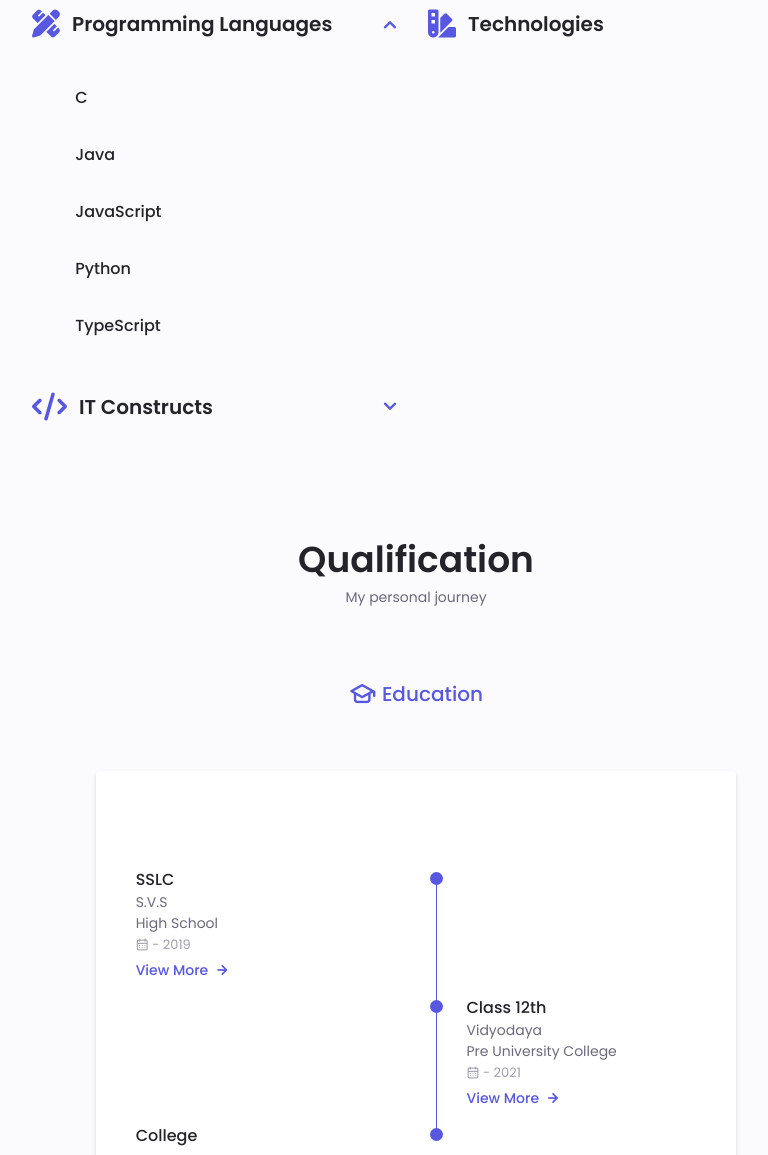
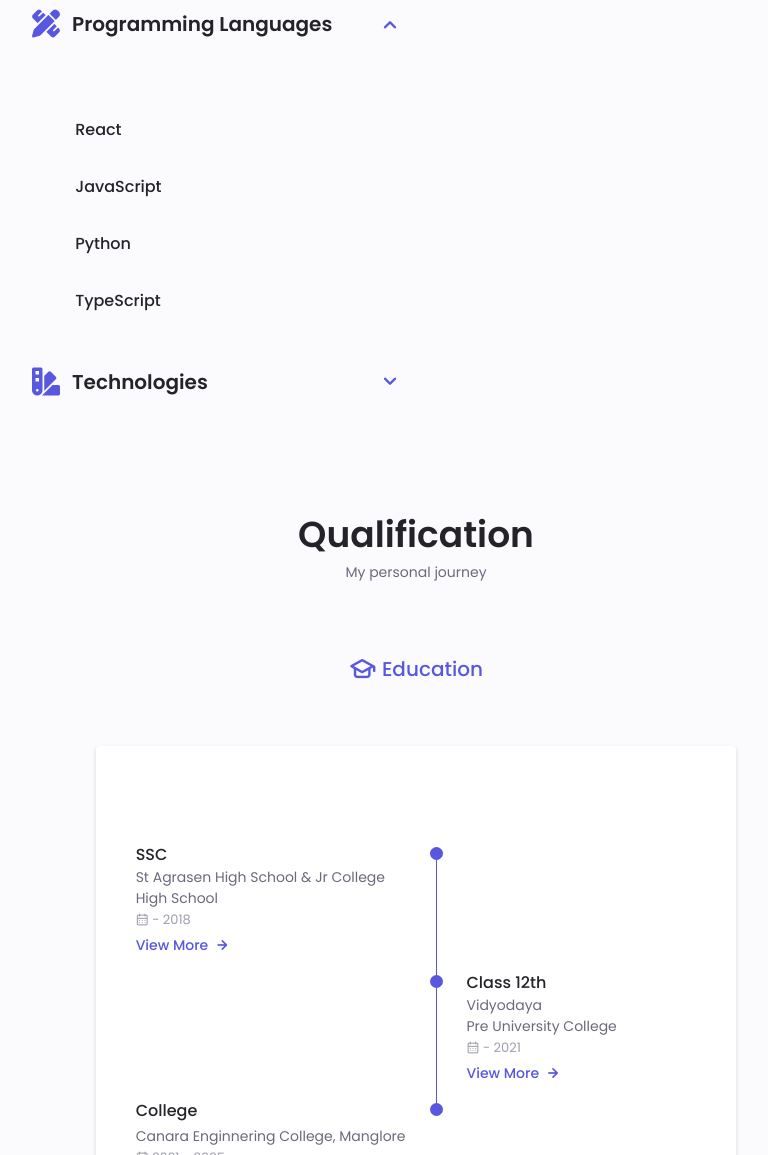
Before and after one commit to Vipul-20/My-Portfolio, a website built with Vite: page index.html in a window 1280 px wide. Shown: the part 1944-3099 px from the top of the page, without its empty margins (224-992 px from the left). Built offline with nearby package versions, Linux system fonts and the light colour scheme; files whose address does not match are found by name.

Commit message:
add Qualification part

```diff
--- a/index.html
+++ b/index.html
@@ -161,11 +161,11 @@
               for building websites and web applications. I have a basic
               understanding of HTML, CSS, and JavaScript, and I’m eager to learn
               more about front-end and back-end development. I’m currently
-            exploring frameworks like Bootstrap and JavaScript libraries such as
-            React to enhance my skills. My goal is to create responsive and
+              exploring frameworks like Bootstrap and JavaScript libraries such
+              as React to enhance my skills. My goal is to create responsive and
               user-friendly websites while constantly improving my coding
-            abilities. I enjoy problem-solving and am excited to collaborate on
-            projects that challenge me to grow as a developer. <br />
+              abilities. I enjoy problem-solving and am excited to collaborate
+              on projects that challenge me to grow as a developer. <br />
               I'm looking forward to contributing to exciting projects and
               learning from experienced developers in the field.
             </p>
@@ -197,7 +197,7 @@
         </div>
       </section>
 
-      <!-- MARK :skill -->
+      <!-- MARK:skill -->
       <!--===================== SKILLS =====================-->
 
       <section class="skills section" id="skills">
@@ -221,13 +221,13 @@
               <div class="skills__list grid">
                 <div class="skills__data">
                   <div class="skills__titles">
-                    <h3 class="skills__name">C</h3>
+                    <h3 class="skills__name"></h3>
                   </div>
                 </div>
 
                 <div class="skills__data">
                   <div class="skills__titles">
-                    <h3 class="skills__name">Java</h3>
+                    <h3 class="skills__name">React</h3>
                   </div>
                 </div>
                 <div class="skills__data">
@@ -249,7 +249,7 @@
             </div>
 
             <!--==================== Skill 2 =================-->
-            <div class="skills__content skills__close">
+            <!-- <div class="skills__content skills__close">
               <div class="skills__header">
                 <i class="fas fa-code skills__icon"></i>
 
@@ -263,7 +263,7 @@
               <div class="skills__list grid">
                 <div class="skills__data">
                   <div class="skills__titles">
-                    <h3 class="skills__name">DBMS</h3>
+                    <h3 class="skills__name"></h3>
                   </div>
                 </div>
                 <div class="skills__data">
@@ -283,7 +283,7 @@
                 </div>
               </div>
             </div>
-          </div>
+          </div> -->
 
           <div>
             <!--==================== Skill 3 =================-->
@@ -305,17 +305,12 @@
                 </div>
                 <div class="skills__data">
                   <div class="skills__titles">
-                    <h3 class="skills__name">MongoDB</h3>
-                  </div>
-                </div>
-                <div class="skills__data">
-                  <div class="skills__titles">
                     <h3 class="skills__name">MySQL</h3>
                   </div>
                 </div>
                 <div class="skills__data">
                   <div class="skills__titles">
-                    <h3 class="skills__name">NextJs</h3>
+                    <h3 class="skills__name">Jqueary</h3>
                   </div>
                 </div>
                 <div class="skills__data">
@@ -326,7 +321,7 @@
 
                 <div class="skills__data">
                   <div class="skills__titles">
-                    <h3 class="skills__name">Tailwind</h3>
+                    <h3 class="skills__name"></h3>
                   </div>
                 </div>
                 <div class="skills__data">
@@ -372,13 +367,13 @@
               <!--====== Qualification 1 ======-->
               <div class="qualification__data">
                 <div>
-                  <h3 class="qualification__title">SSLC</h3>
+                  <h3 class="qualification__title">SSC</h3>
                   <span class="qualification__subtitle"
-                    >S.V.S <br />High School</span
+                    >St Agrasen High School & Jr College <br />High School</span
                   >
                   <div class="qualification__calender">
                     <i class="uil uil-calendar-alt"></i>
-                    - 2019
+                    - 2018
                   </div>
                   <span
                     class="button button--flex button--small button--link services__button"
@@ -399,20 +394,20 @@
                           ></i>
                           <p>
                             Subjects studied: Science, Maths, English, Social
-                            Studies,Kannada,Hindi.
+                            Studies,Marathi,Hindi.
                           </p>
                         </li>
                         <li class="services__modal-service">
                           <i
                             class="uil uil-check-circle services__moda-icon"
                           ></i>
-                          <p>Scored 91%</p>
+                          <p>Scored 65%</p>
                         </li>
                         <li class="services__modal-service">
                           <i
                             class="uil uil-check-circle services__moda-icon"
                           ></i>
-                          <p>Came runners up in inter-school Ball Badminton</p>
+                          <p>Came runners up in inter-school FootBall</p>
                         </li>
                       </ul>
                     </div>
```
Lines whose indentation alone changed are shown as unchanged.
